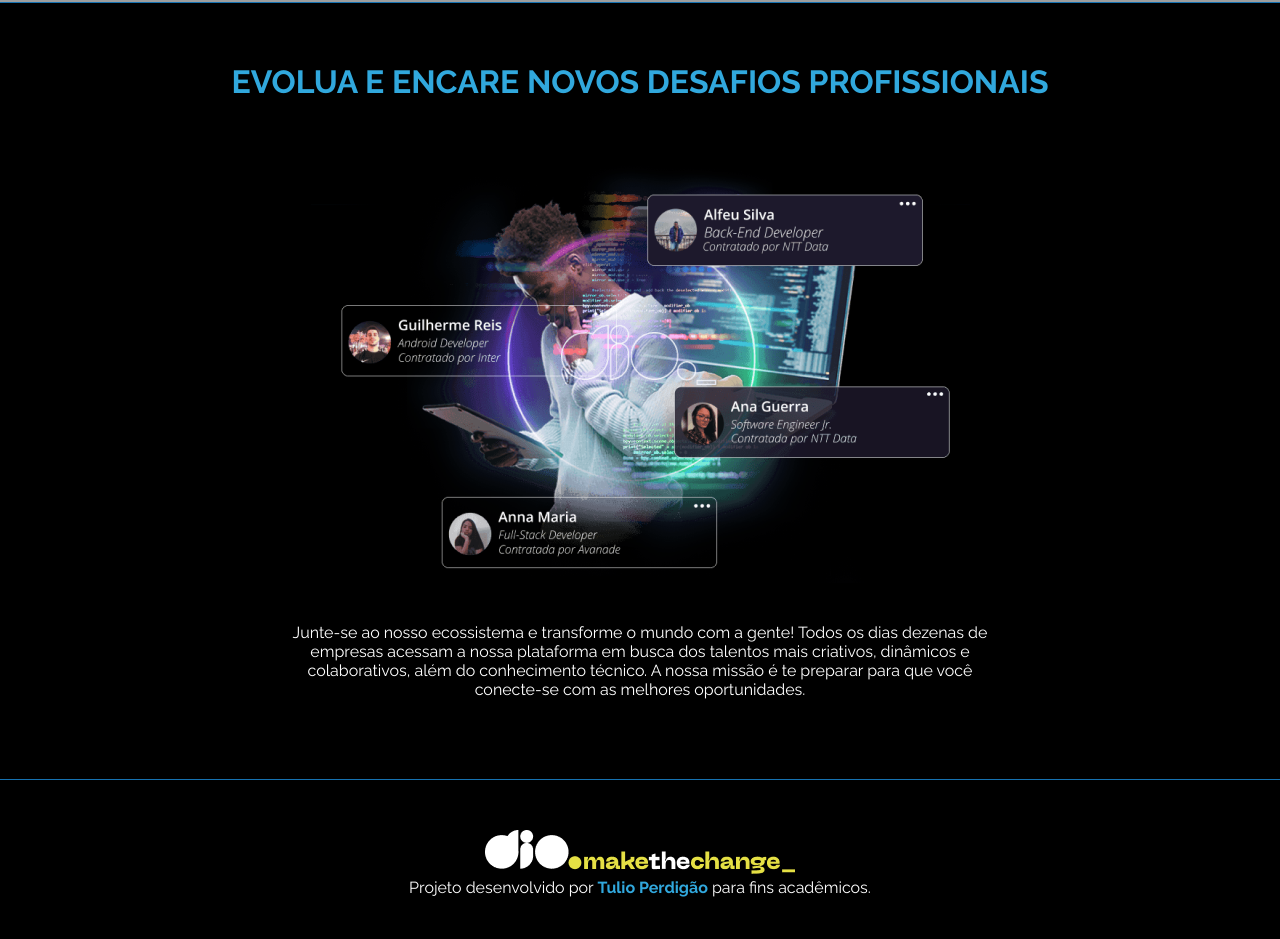
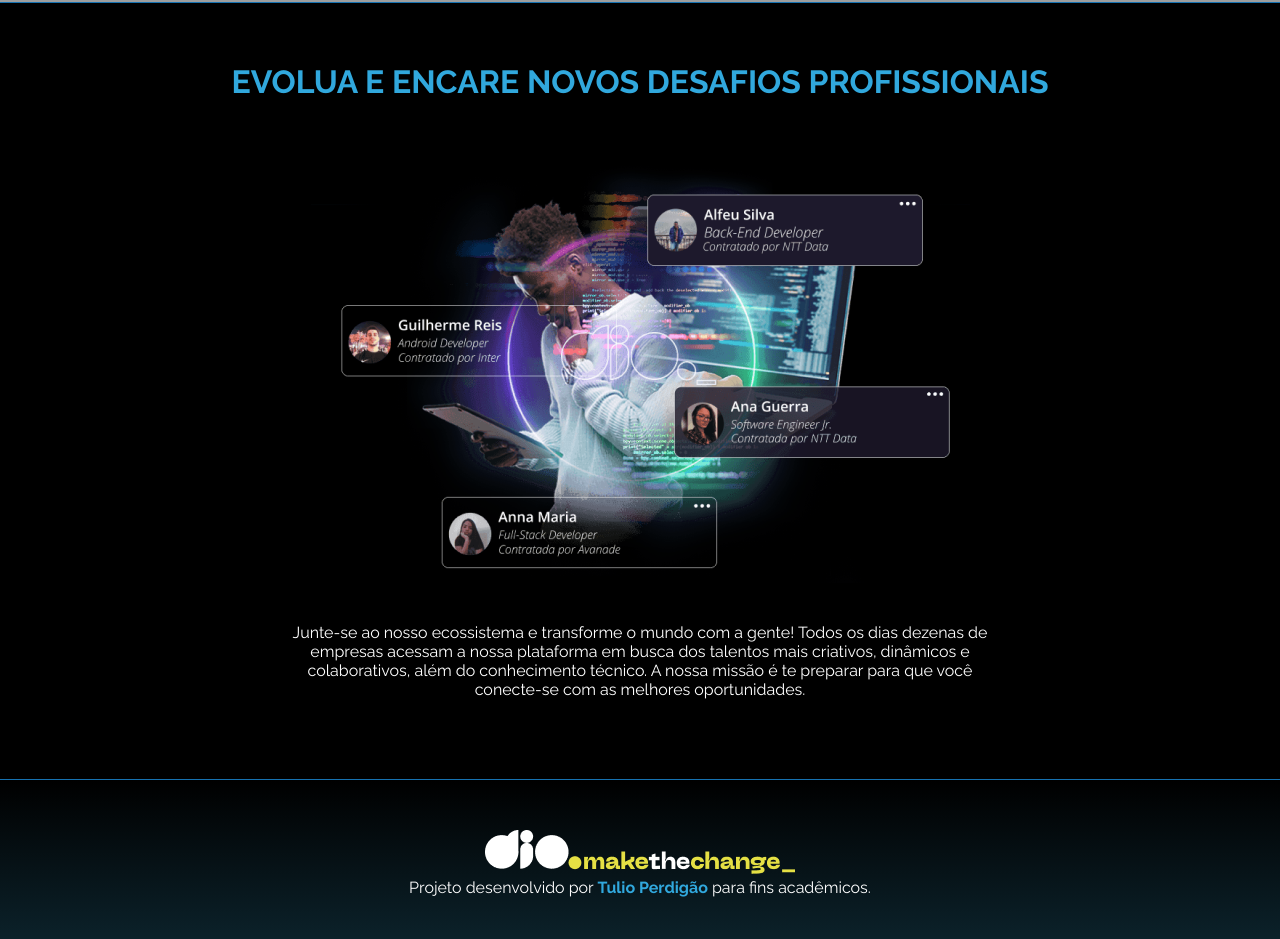
Before and after one commit to tulioperdigao/projeto-landing-page, a plain HTML site: page index.html in a window 1280 px wide. Shown: the part 1567-2506 px from the top of the page. Drawn offline with Linux system fonts and the light colour scheme; grey boxes are pictures that could not be loaded.

Commit message:
Update style.css

```diff
--- a/style.css
+++ b/style.css
@@ -132,7 +132,7 @@
 }
 
 footer {
-    background-color: black;
+    background-image: linear-gradient(to top, #0c232c, black);
     text-align: center;
     padding: 50px;
     color: white;
```
